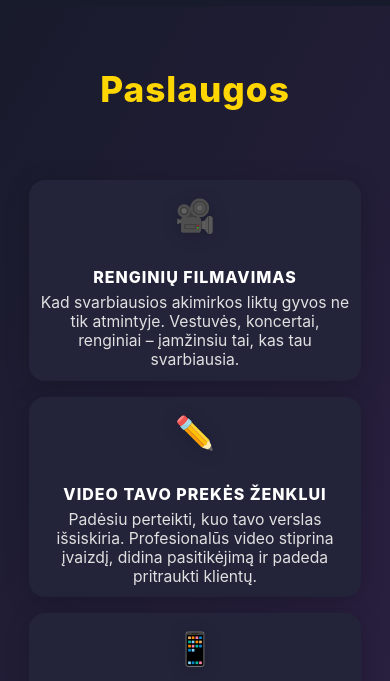
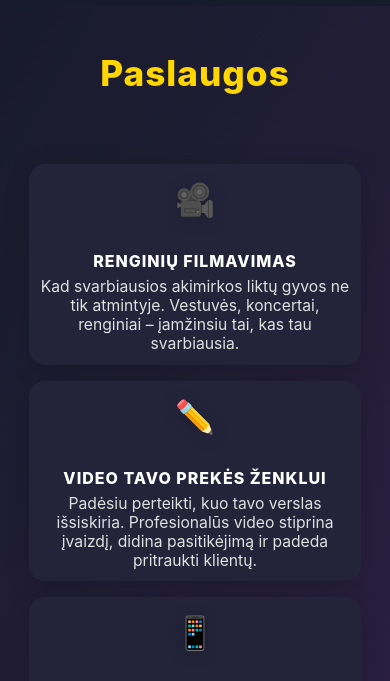
Before and after one commit to gvidis159/Puslapis, a plain HTML site: page index.html in a window 390 px wide. Shown: the part 1062-1743 px from the top of the page. Drawn offline with nearby package versions, Linux system fonts and the light colour scheme.

Commit message:
Update style.css

```diff
--- a/style.css
+++ b/style.css
@@ -505,7 +505,7 @@ footer {
     margin-bottom: 0.5em; /* jei reikia, gali irgi sumažinti čia */
   }
   .services {
-    padding: 2em 0.5em 1em 0.5em;
+    padding: 1em 0.5em 1em 0.5em;
   }
   .service-list-cards {
     flex-direction: column;
```
